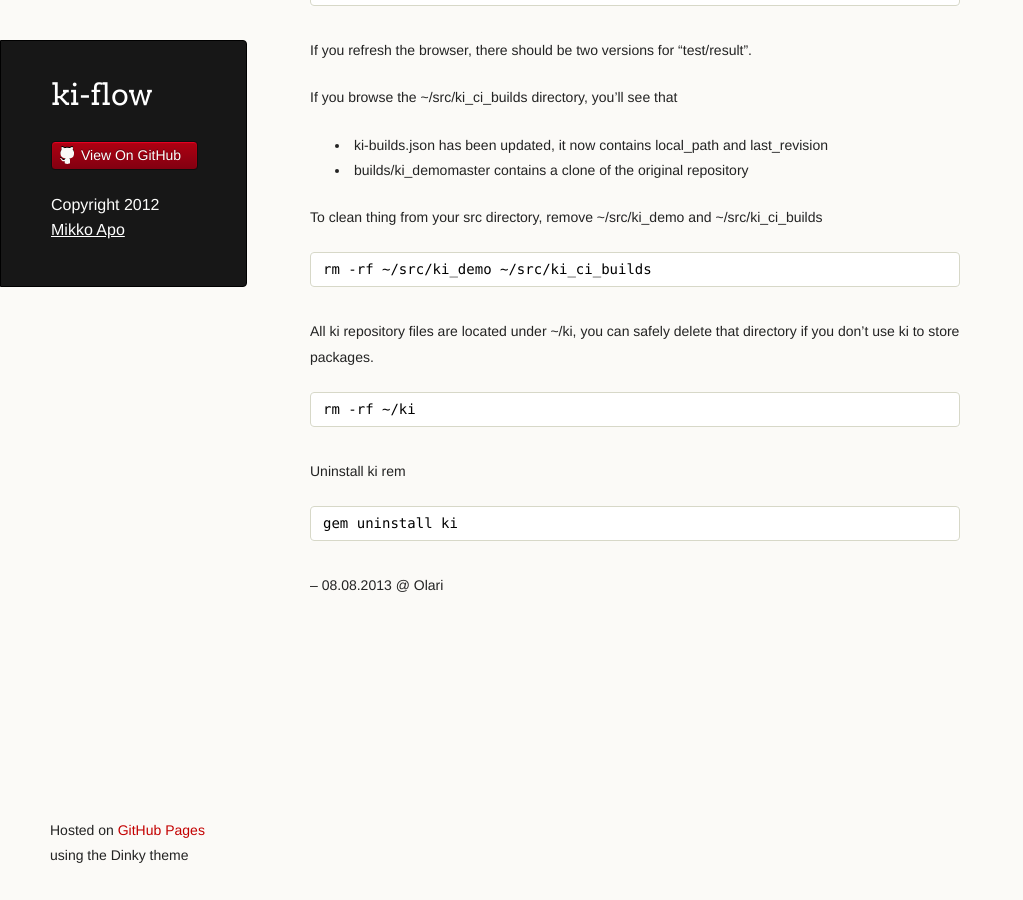
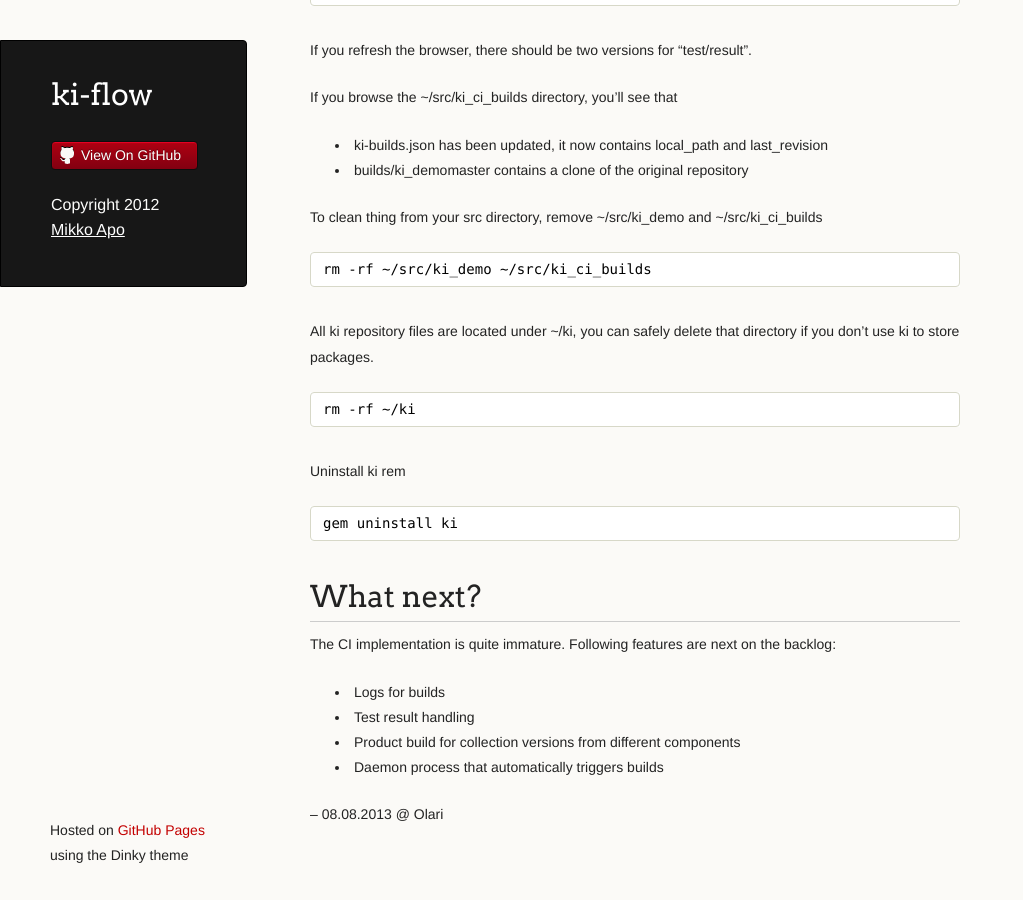
Before and after one commit to mikko-apo/ki-flow, a Jekyll site: the page built from _posts/2013-08-08-ci-build-on-change.md, in a window 1280 px wide and 900 px high, scrolled down 3265 px. Shown: the whole window, without its empty margins (0-1023 px from the left). Built offline with Jekyll 4.4.1, drawn with Linux system fonts in a browser that asks for light colours; Markdown is read by kramdown in place of the engine named in the settings.

Commit message:
updated 08-08 post with future backlog

```diff
--- a/_posts/2013-08-08-ci-build-on-change.md
+++ b/_posts/2013-08-08-ci-build-on-change.md
@@ -140,5 +140,14 @@ Uninstall ki rem
 
     gem uninstall ki
 
+# What next?
+
+The CI implementation is quite immature. Following features are next on the backlog:
+
+* Logs for builds
+* Test result handling
+* Product build for collection versions from different components
+* Daemon process that automatically triggers builds
+
 --
 08.08.2013 @ Olari
```
